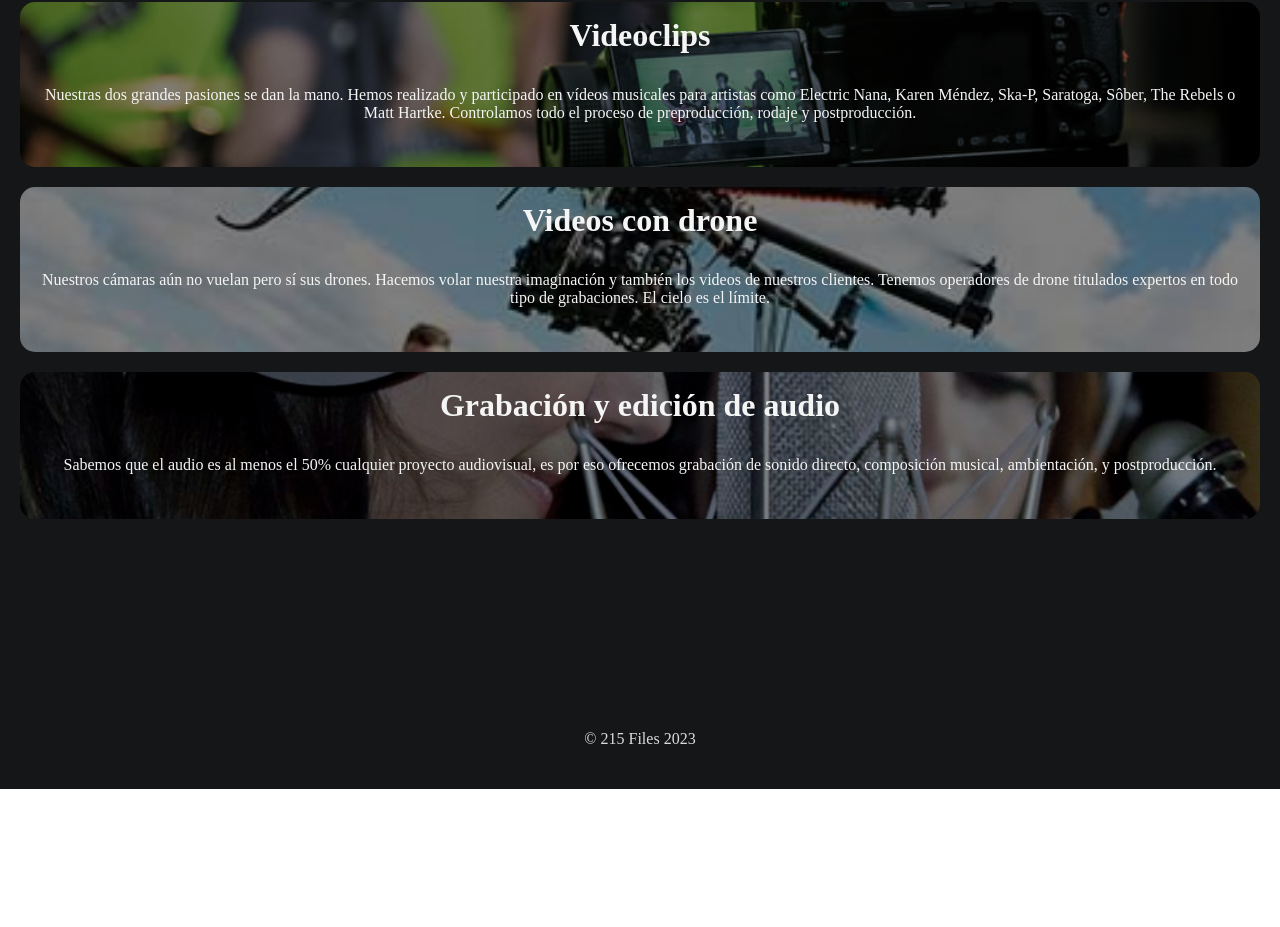
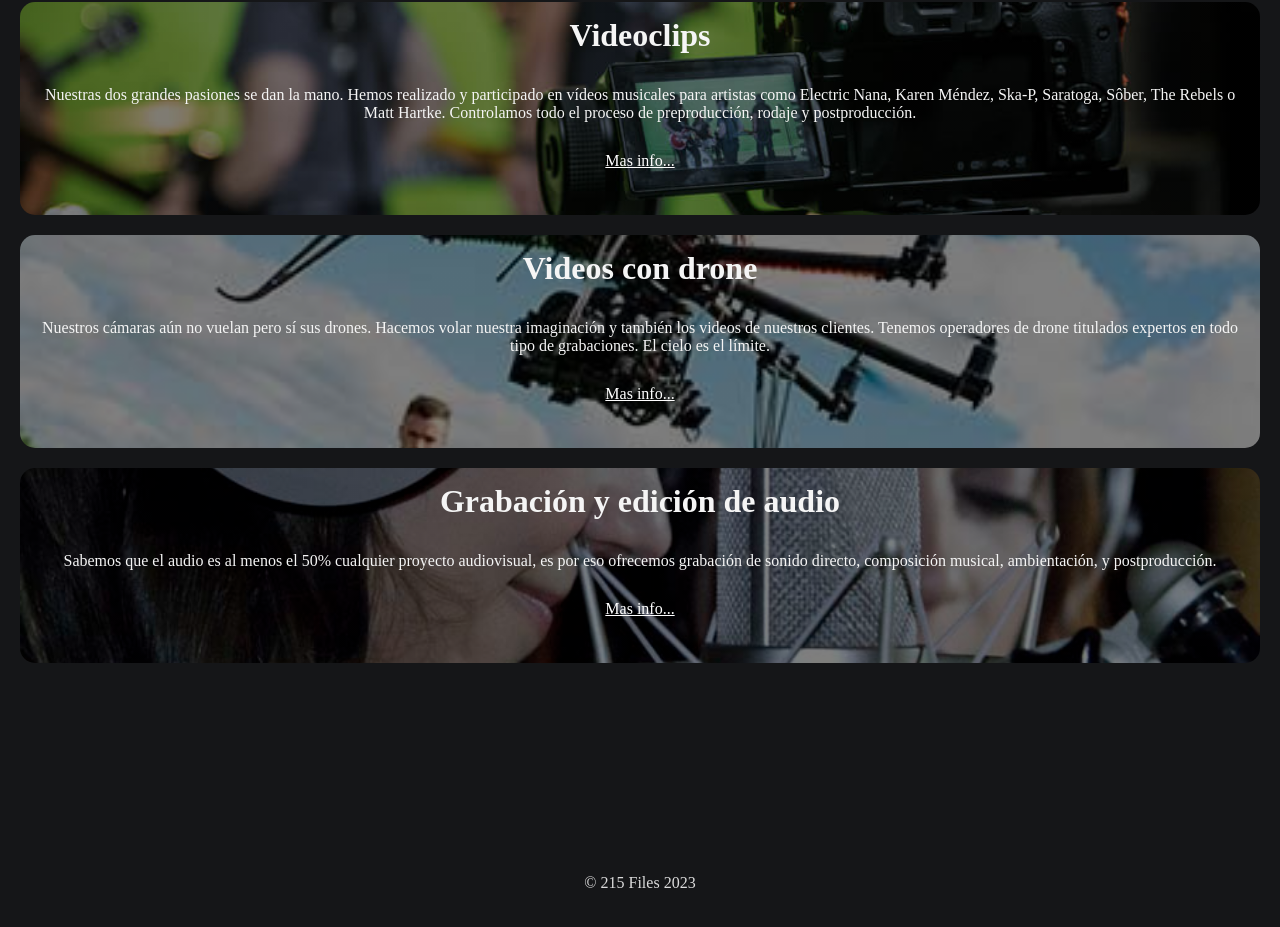
Before and after one commit to 215files/215web, a plain HTML site: page index.html in a window 1280 px wide. Shown: the part 2025-2952 px from the top of the page. Before the commit the page ends 2814 px from the top, so only its background shows below. Drawn offline with Linux system fonts and the light colour scheme.

Commit message:
Se mueve la pagina servicios.html a /views y añade estilos .enlace

```diff
--- a/index.css
+++ b/index.css
@@ -208,6 +208,10 @@ header a:hover{
     ,url("media/rec_audio.jpg");
 }
 
+.enlace {
+    color: white;
+}
+
     /* Sección contacto y footer */
 
 #contacto .container{
--- a/index.html
+++ b/index.html
@@ -46,14 +46,17 @@
                     <h3>Videoclips</h3>
                     <p>Nuestras dos grandes pasiones se dan la mano. Hemos realizado y participado en vídeos musicales para artistas como
                         Electric Nana, Karen Méndez, Ska-P, Saratoga, Sôber, The Rebels o Matt Hartke. Controlamos todo el proceso de preproducción, rodaje y postproducción.</p>
+                    <a class="enlace"  href="/views/servicios.html"><p>Mas info...</p></a>
                 </div>
                 <div class="carta">
                     <h3>Videos con drone</h3>
                     <p>Nuestros cámaras aún no vuelan pero sí sus drones. Hacemos volar nuestra imaginación y también los videos de nuestros clientes. Tenemos operadores de drone titulados expertos en todo tipo de grabaciones. El cielo es el límite.</p>
-				</div>
+                <a class="enlace"  href="/views/servicios.html"><p>Mas info...</p></a>
+                </div>
                 <div class="carta">
                     <h3>Grabación y edición de audio</h3>
                     <p>Sabemos que el audio es al menos el 50% cualquier proyecto audiovisual, es por eso ofrecemos grabación de sonido directo, composición musical, ambientación, y postproducción.</p>
+                <a class="enlace"  href="/views/servicios.html"><p>Mas info...</p></a>
                 </div>
             </div>
         </div>
```
Also changed, not shown: views/servicios.html (renamed from servicios.html).
